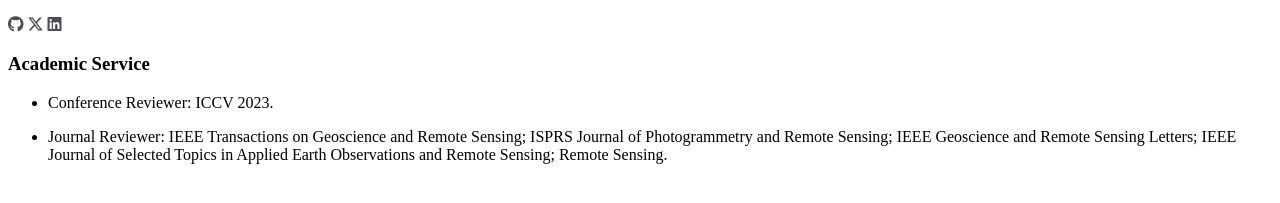
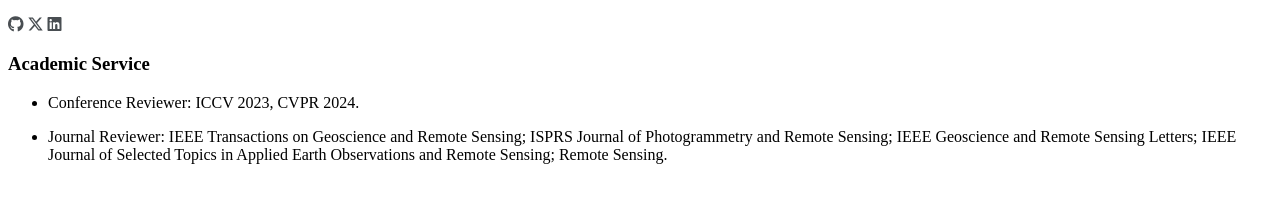
Before and after one commit to ruizhaocv/ruizhaocv.github.io, a Jekyll site: the page built from _pages/includes/academic_service.md, in a window 1280 px wide. Shown: the part 375-578 px from the top of the page. Built offline with Jekyll 4.4.1, drawn with Linux system fonts in a browser that asks for light colours; nearby versions of some CDN libraries; some web fonts are replaced; our own code applies the rules of GitHub Pages for plain Markdown files; a style sheet for code colours, icons or effects is not loaded.

Commit message:
Update academic_service.md

```diff
--- a/_pages/includes/academic_service.md
+++ b/_pages/includes/academic_service.md
@@ -1,6 +1,6 @@
 
 # Academic Service
-- Conference Reviewer: ICCV 2023.
+- Conference Reviewer: ICCV 2023, CVPR 2024.
 
 - Journal Reviewer:
 IEEE Transactions on Geoscience and Remote Sensing;
```
